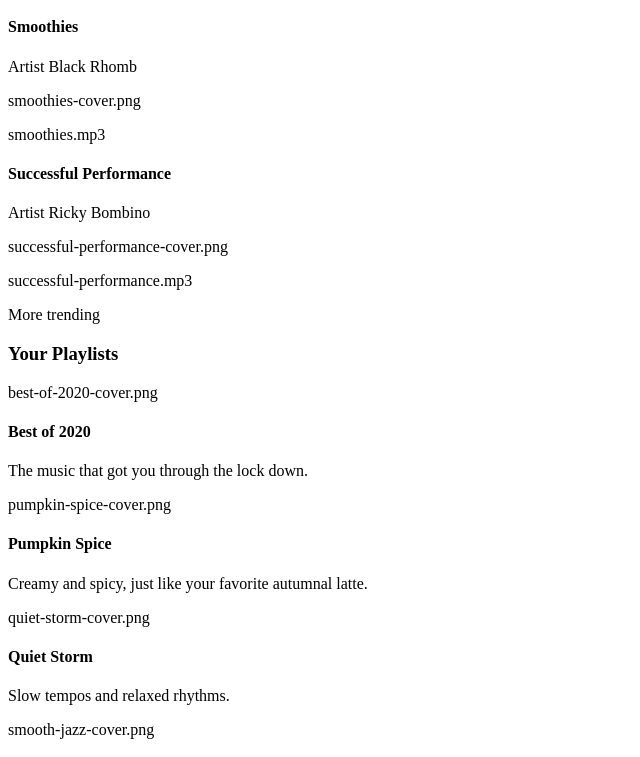
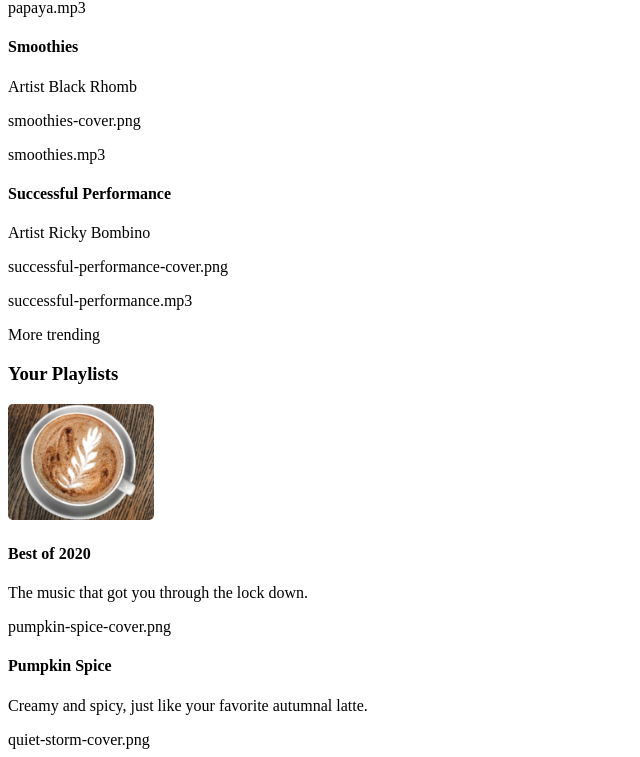
Before and after one commit to KatieMcLaren/StreamingMedia, a plain HTML site: page index.html in a window 1280 px wide. Shown: the part 734-1491 px from the top of the page, without its empty margins (0-640 px from the left). Drawn offline with Linux system fonts and the light colour scheme.

Commit message:
Images added
Images

```diff
--- a/index.html
+++ b/index.html
@@ -65,7 +65,7 @@
         <section>
             <h3>Your Playlists</h3>
             <section>
-                <p>best-of-2020-cover.png</p>
+                <img src="pumpkin-spice-cover.png" alt="Pumpkin Spice latte in white mug">
                 <h4>Best of 2020</h4>
                 <p>The music that got you through the lock down.</p>
             </section>
```
Also changed, not shown: aloma-cover.png (added), best-of-2020-cover.png (added), boozy-brunch-cover.png (added), dinner-party-cover.png (added), duke-silver.png (added), jazz-chill-cover.png (added), mellow-cover.png (added), my-road-cover.png (added), papaya-cover.png (added), pumpkin-spice-cover.png (added), quiet-storm-cover.png (added), smooth-jazz-cover.png (added), smooth-saxophone-cover.png (added), smooth-study-cover.png (added), 2 more files.
